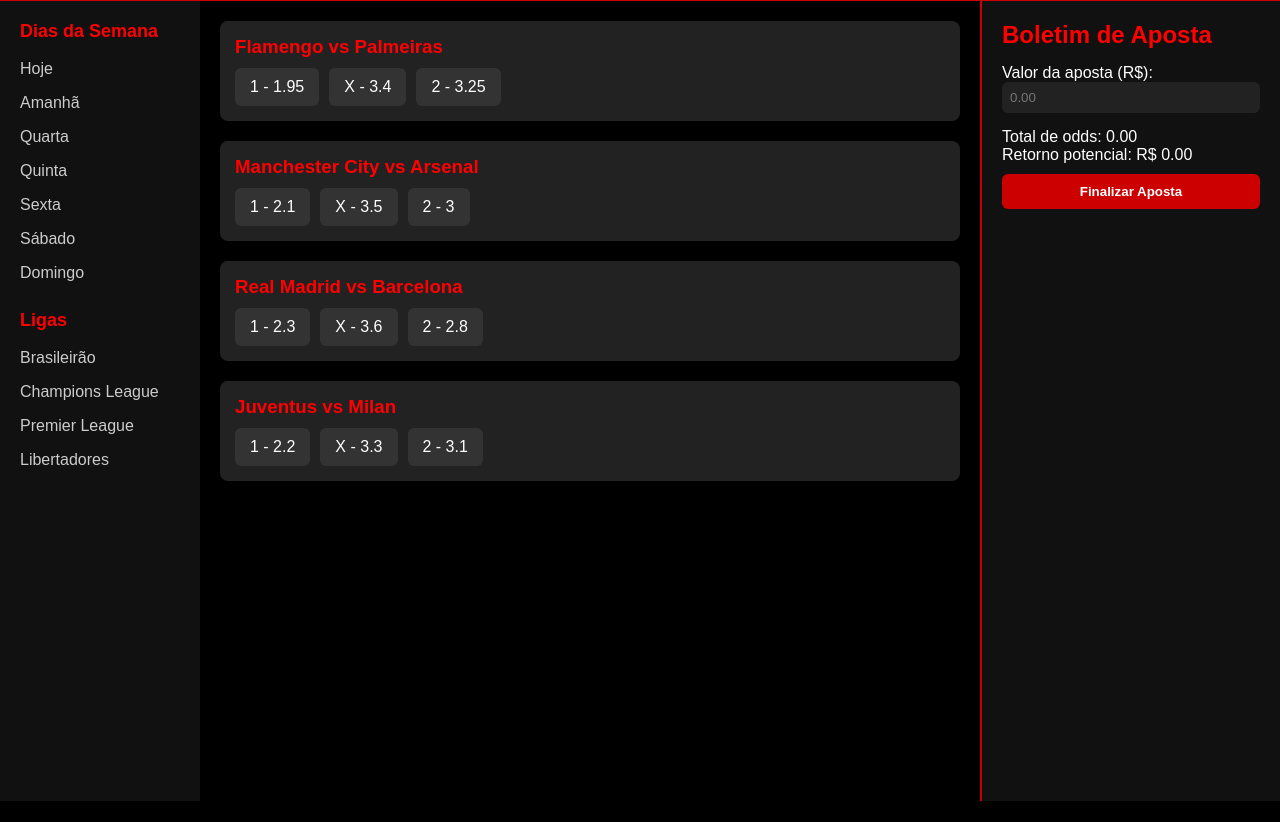
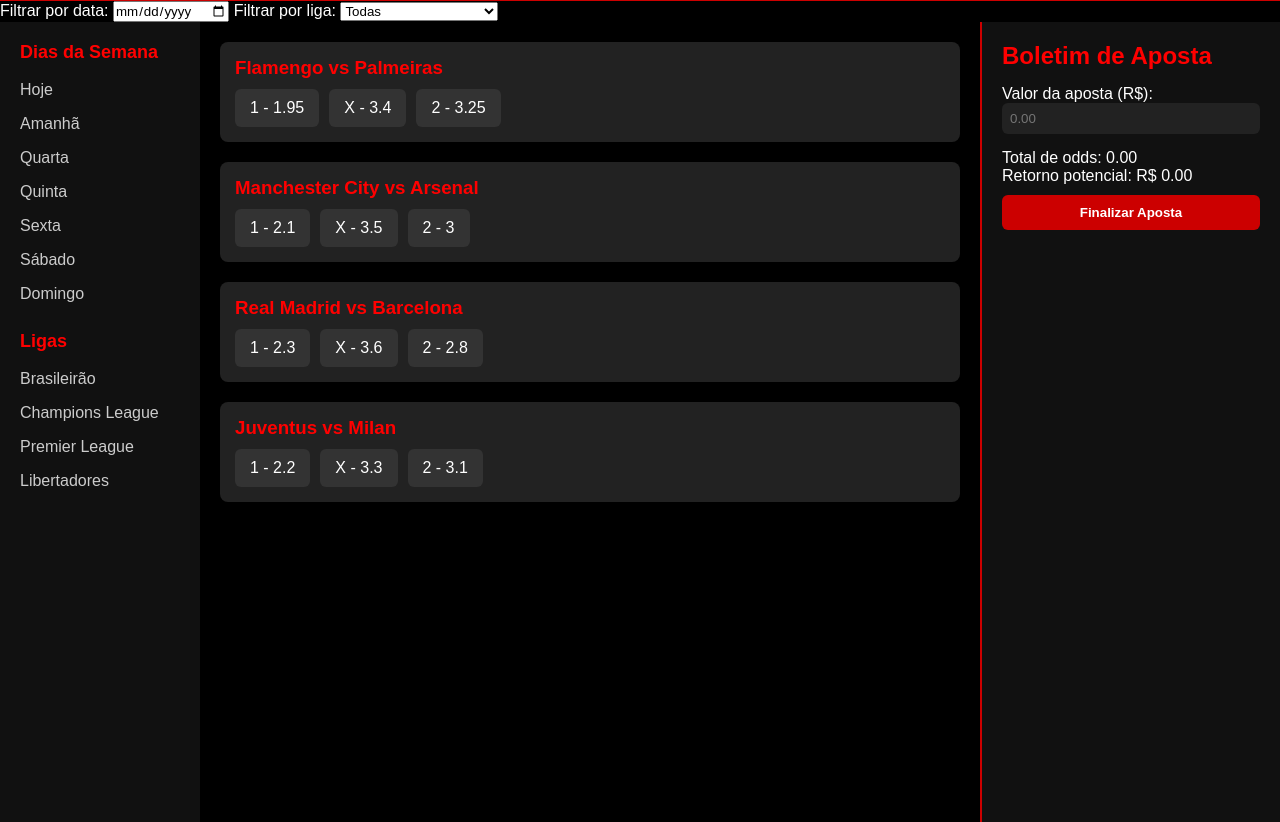
Before and after one commit to dasilvacarvalho6-stack/final, a website: page index.html in a window 1280 px wide. Shown: the part 84-906 px from the top of the page. Before the commit the page ends 885 px from the top, so only its background shows below. Drawn offline with Linux system fonts and the light colour scheme.

Commit message:
Update index.html

```diff
--- a/index.html
+++ b/index.html
@@ -10,6 +10,19 @@
   <header>
     <h1>Aposta Máxima</h1>
   </header>
+<div class="filtros">
+  <label for="filtroData">Filtrar por data:</label>
+  <input type="date" id="filtroData" />
+
+  <label for="filtroLiga">Filtrar por liga:</label>
+  <select id="filtroLiga">
+    <option value="">Todas</option>
+    <option value="Campeonato Brasileiro">Campeonato Brasileiro</option>
+    <option value="Premier League">Premier League</option>
+    <option value="La Liga">La Liga</option>
+    <option value="Serie A">Serie A</option>
+  </select>
+</div>
 
   <div class="container">
     <!-- Menu lateral -->
```
